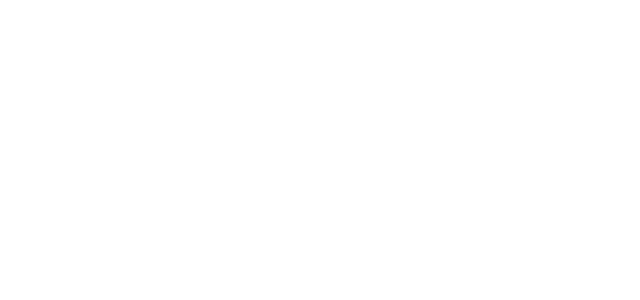
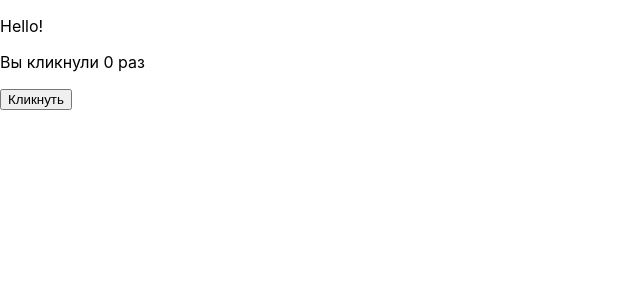
Before and after one commit to SGRashid/react-test-1, a React (Create React App) app: page /test in a window 1280 px wide. Shown: the top 300 px of the page, without its empty margins (0-640 px from the left). Built offline with nearby package versions, Linux system fonts and the light colour scheme.

Commit message:
use deploy for gh-pages

```diff
--- a/src/App.js
+++ b/src/App.js
@@ -2,6 +2,7 @@ import React from 'react';
 import { BrowserRouter, Route, Switch } from 'react-router-dom';
 import Main from './components/Main/Main';
 import './App.css';
+import TestPage from "./components/TestPage/TestPage";
 
 function App() {
   return (
@@ -9,6 +10,7 @@ function App() {
       <>
         <Switch>
           <Route path='/' exact component={Main} />
+          <Route path='/test' exact component={TestPage} />
         </Switch>
       </>
     </BrowserRouter>
--- /dev/null
+++ b/src/components/TestPage/TestPage.jsx
@@ -0,0 +1,18 @@
+import React, { useState, useEffect } from 'react';
+import './TestPage.css';
+
+const TestPage = () => {
+  const [count, setCount] = useState(0);
+  useEffect(() => {
+    document.title = `Вы нажали ${count} раз`;
+  });
+  return (
+    <>
+      <p>Hello!</p>
+      <p>Вы кликнули {count} раз</p>
+      <button onClick={() => setCount(count + 1)}>Кликнуть</button>
+    </>
+  );
+};
+
+export default TestPage;
```
Also changed, not shown: package.json (+6 -2 lines), src/components/TestPage/TestPage.css (added), 1 other file (tests, documents, lock files or other folders).
